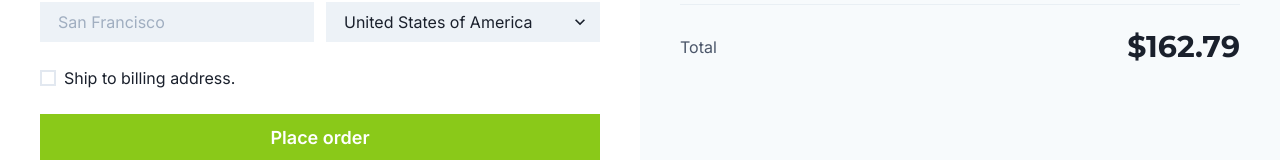
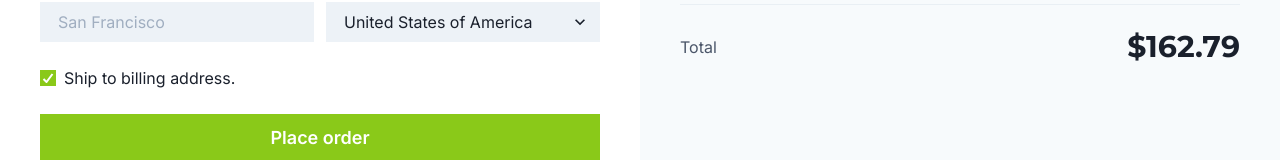
Before and after one commit to nikolovlazar/egghead-getting-started-with-chakra-ui, a Next.js app: page / in a window 1280 px wide. Shown: the part 466-626 px from the top of the page. Built offline with nearby package versions, Linux system fonts and the light colour scheme.

Commit message:
minor changes

```diff
--- a/src/sections/details.tsx
+++ b/src/sections/details.tsx
@@ -53,11 +53,12 @@ const Details = () => {
               <option value="usa">United States of America</option>
               <option value="uae">United Arab Emirates</option>
               <option value="nmk">North Macedonia</option>
+              <option value="de">Germany</option>
             </Select>
           </FormControl>
         </GridItem>
         <GridItem colSpan={2}>
-          <Checkbox>Ship to billing address.</Checkbox>
+          <Checkbox defaultChecked>Ship to billing address.</Checkbox>
         </GridItem>
         <GridItem colSpan={2} display="flex">
           <Button size="lg" flex={1}>Place order</Button>
```
